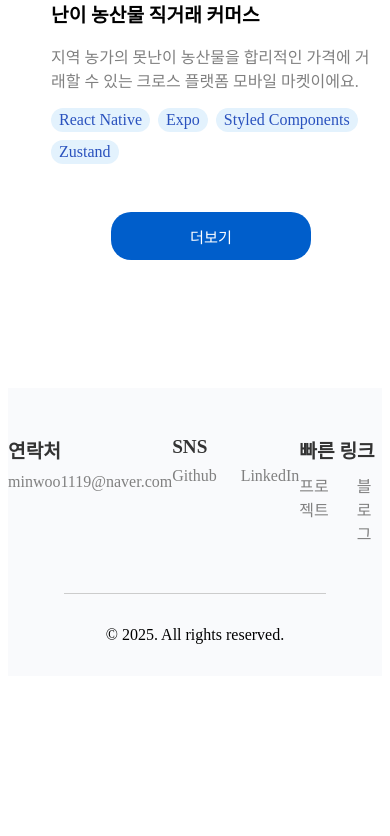
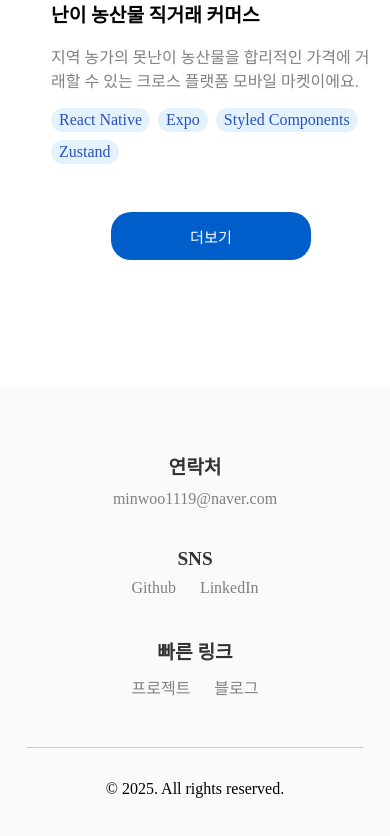
Before and after one commit to minwoo1119/its-minu, a React (Vite) app: page / in a window 390 px wide. Shown: the part 3439-4275 px from the top of the page. Before the commit the page ends 4123 px from the top, so only its background shows below. Built offline with nearby package versions, Linux system fonts and the light colour scheme.

Commit message:
feat: Footer 컴포넌트 반응형 작업 #11

```diff
--- a/src/components/Footer/footer.module.scss
+++ b/src/components/Footer/footer.module.scss
@@ -1,43 +1,66 @@
 .container {
   width: 100%;
-  height: 18rem;
+  height: auto;
+  min-height: 18rem;
   background-color: #f9fafc;
   display: flex;
   flex-direction: column;
   justify-content: center;
   align-items: center;
   gap: 2rem;
+  padding: 3rem 1rem;
+
+  @media (min-width: 768px) {
+    padding: 0;
+  }
 
   .content {
     width: 100%;
+    max-width: 1200px;
     padding: 1rem;
     display: flex;
-    flex-direction: row;
-    justify-content: space-evenly;
-    align-items: start;
+    flex-direction: column;
+    justify-content: center;
+    align-items: center;
+    gap: 2.5rem;
+    text-align: center;
+
+    @media (min-width: 768px) {
+      flex-direction: row;
+      justify-content: space-evenly;
+      align-items: start;
+      text-align: left;
+      gap: 0;
+    }
 
     .value {
       color: gray;
-      font-size: 1em;
+      font-size: 1rem;
       padding-top: 0.6rem;
     }
 
     .title {
-      font-size: 1.2em;
+      font-size: 1.2rem;
       font-weight: bold;
       color: #333;
     }
 
     .snses {
       color: gray;
-      font-size: 1em;
+      font-size: 1rem;
       padding-top: 0.6rem;
       display: flex;
       flex-direction: row;
+      justify-content: center;
       gap: 1.5rem;
+
+      @media (min-width: 768px) {
+        justify-content: flex-start;
+      }
 
       a {
         color: gray;
+        text-decoration: none;
 
         &:hover {
           color: #2a52be;
@@ -47,14 +70,20 @@
 
     .links {
       color: gray;
-      font-size: 1em;
+      font-size: 1rem;
       padding-top: 0.6rem;
       display: flex;
       flex-direction: row;
+      justify-content: center;
       gap: 1.5rem;
+
+      @media (min-width: 768px) {
+        justify-content: flex-start;
+      }
 
       a {
         color: gray;
+        text-decoration: none;
 
         &:hover {
           color: #2a52be;
@@ -64,7 +93,11 @@
   }
 
   .border {
-    width: 70%;
+    width: 90%;
     border-top: 1px solid #ccc;
+
+    @media (min-width: 768px) {
+      width: 70%;
+    }
   }
 }
```
